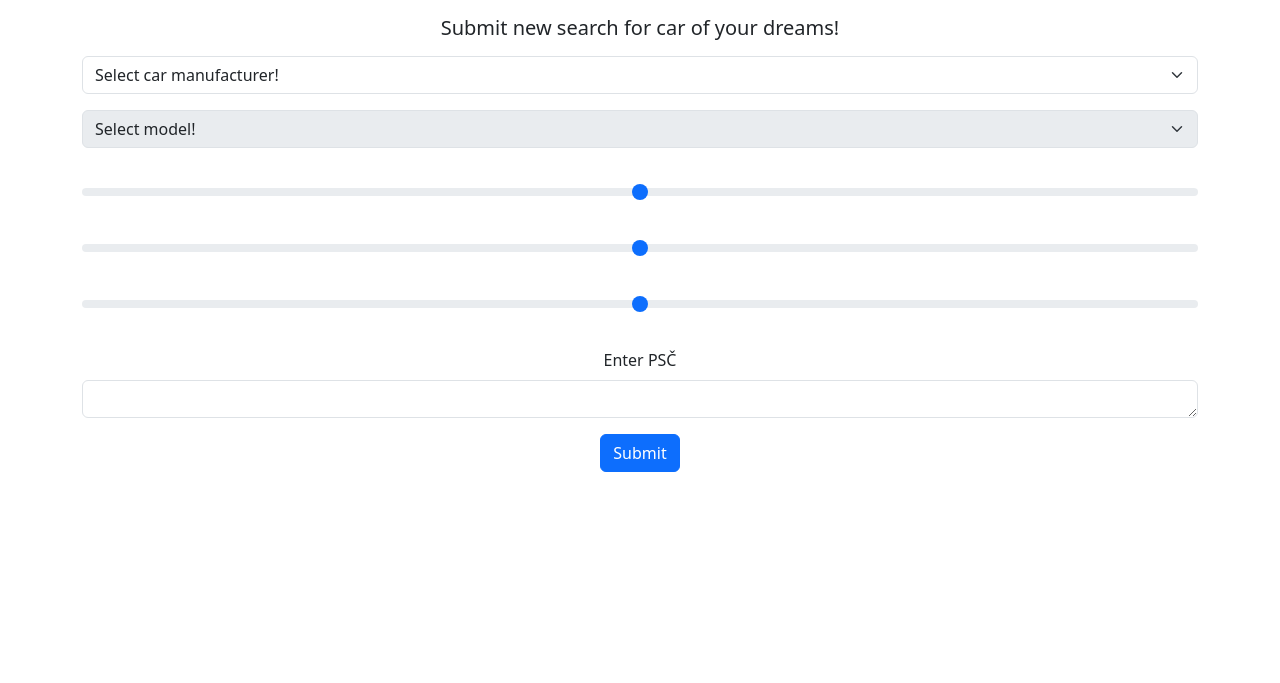
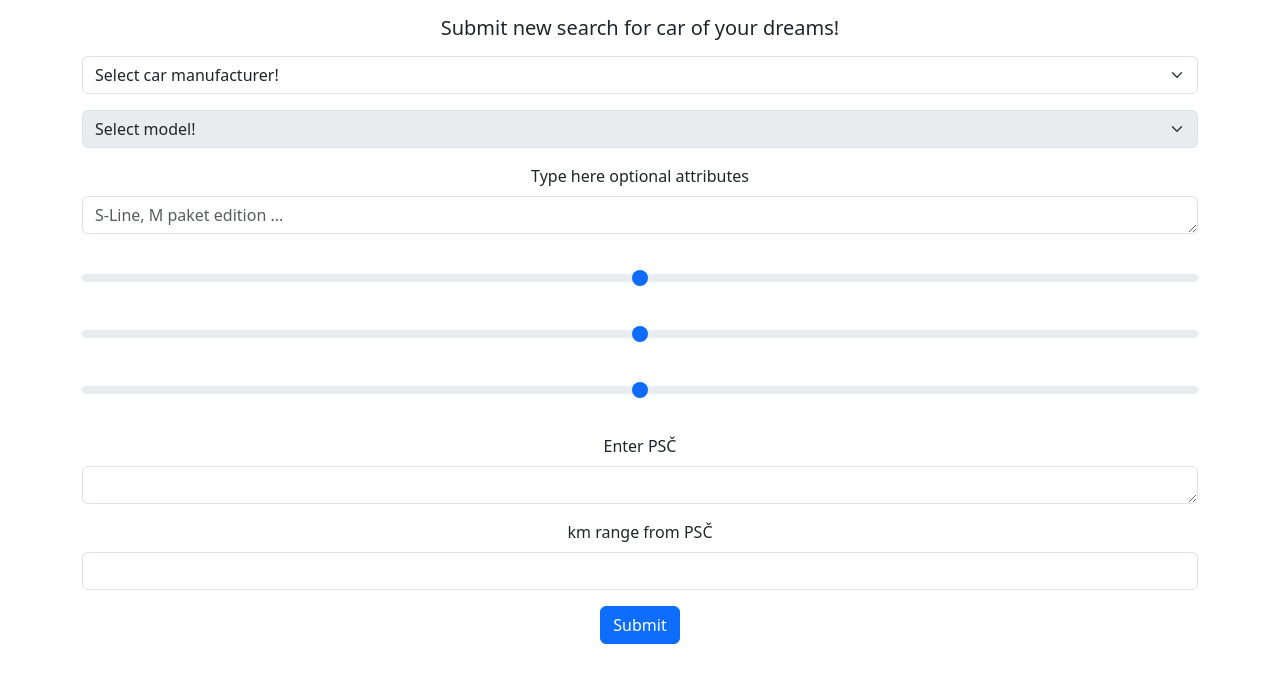
Before and after one commit to kipariss1/czech_out_auto_bot, a FastAPI app: page /create_search in a window 1280 px wide. Shown: the part 66-749 px from the top of the page. Run offline with FastAPI, Linux system fonts and the light colour scheme.

Commit message:
service commit

```diff
--- a/web-app/static/js/populate_models_field__create_search_form.js
+++ b/web-app/static/js/populate_models_field__create_search_form.js
@@ -1,9 +1,8 @@
-var default_option_manufacturer = document.getElementById("id-manufacturer").value
-
 document.getElementById("id-manufacturer").addEventListener("change", function(){
+    let default_option_manufacturer = "Select model!";
     let manufacturer = this.value;
     let modelSelect = document.getElementById("id-model");
-    modelSelect.innerHTML = "<option selected>Select model!</option>";
+    modelSelect.innerHTML = `<option selected>${default_option_manufacturer}</option>`;
 
     if (manufacturer !== default_option_manufacturer){
         fetch(`/get_models/${manufacturer}`)
--- a/web-app/templates/create_search.html
+++ b/web-app/templates/create_search.html
@@ -14,12 +14,20 @@
         <select class="form-select my-3" name="model" id="id-model" disabled="true">
             <option selected>Select model!</option>
         </select>
+        <div class="my-3">
+            <label for="id-attributes" class="form-label">Type here optional attributes</label>
+            <textarea class="form-control" id="id-attributes" rows="1" placeholder="S-Line, M paket edition ..."></textarea>
+        </div>
         <input type="range" class="form-range my-3" id="id-year">
         <input type="range" class="form-range my-3" id="id-mileage">
         <input type="range" class="form-range my-3" id="id-price">
         <div class="my-3">
             <label for="id-psc-code" class="form-label">Enter PSČ</label>
             <textarea class="form-control" id="id-psc-code" rows="1"></textarea>
+        </div>
+        <div class="my-3">
+            <label for="id-km-range" class="form-label">km range from PSČ</label>
+            <input type="number" id="id-km-range" class="form-control" min="0" step="5">
         </div>
         <button type="submit" class="btn btn-primary">Submit</button>
     </form>
```
